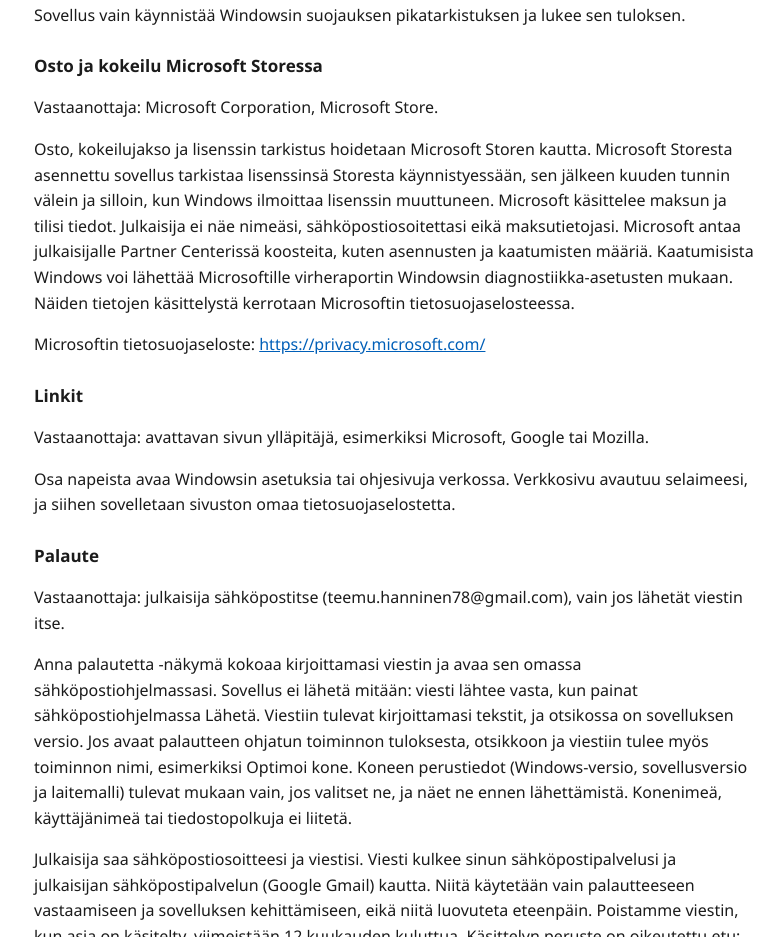
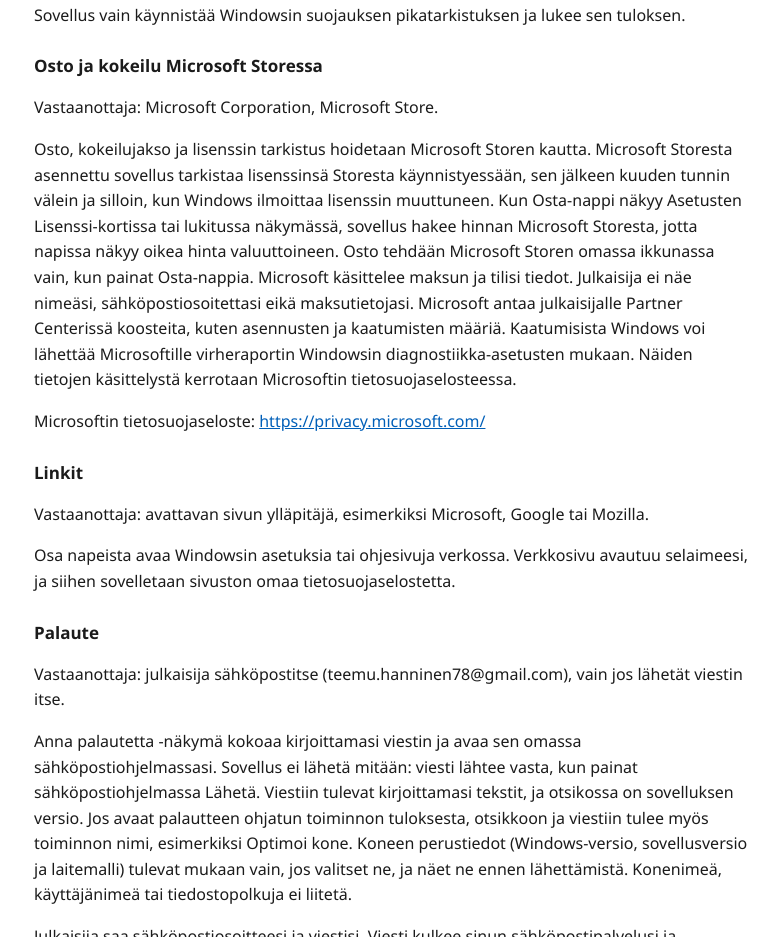
Before and after one commit to teemuhanninen78-rgb/pc-vital-privacy, a plain HTML site: page index.html in a window 1280 px wide. Shown: the part 2706-3643 px from the top of the page, without its empty margins (246-1030 px from the left). Drawn offline with Linux system fonts and the light colour scheme.

Commit message:
Hinnan haku Microsoft Storesta ja osto Storen ikkunassa / Price fetched from the Microsoft Store, purchase in the Store window

```diff
--- a/index.html
+++ b/index.html
@@ -55,7 +55,7 @@ a{color:var(--accent)}
 <p>Sovellus vain k&#228;ynnist&#228;&#228; Windowsin suojauksen pikatarkistuksen ja lukee sen tuloksen.</p>
 <h3>Osto ja kokeilu Microsoft Storessa</h3>
 <p>Vastaanottaja: Microsoft Corporation, Microsoft Store.</p>
-<p>Osto, kokeilujakso ja lisenssin tarkistus hoidetaan Microsoft Storen kautta. Microsoft Storesta asennettu sovellus tarkistaa lisenssins&#228; Storesta k&#228;ynnistyess&#228;&#228;n, sen j&#228;lkeen kuuden tunnin v&#228;lein ja silloin, kun Windows ilmoittaa lisenssin muuttuneen. Microsoft k&#228;sittelee maksun ja tilisi tiedot. Julkaisija ei n&#228;e nime&#228;si, s&#228;hk&#246;postiosoitettasi eik&#228; maksutietojasi. Microsoft antaa julkaisijalle Partner Centeriss&#228; koosteita, kuten asennusten ja kaatumisten m&#228;&#228;ri&#228;. Kaatumisista Windows voi l&#228;hett&#228;&#228; Microsoftille virheraportin Windowsin diagnostiikka-asetusten mukaan. N&#228;iden tietojen k&#228;sittelyst&#228; kerrotaan Microsoftin tietosuojaselosteessa.</p>
+<p>Osto, kokeilujakso ja lisenssin tarkistus hoidetaan Microsoft Storen kautta. Microsoft Storesta asennettu sovellus tarkistaa lisenssins&#228; Storesta k&#228;ynnistyess&#228;&#228;n, sen j&#228;lkeen kuuden tunnin v&#228;lein ja silloin, kun Windows ilmoittaa lisenssin muuttuneen. Kun Osta-nappi n&#228;kyy Asetusten Lisenssi-kortissa tai lukitussa n&#228;kym&#228;ss&#228;, sovellus hakee hinnan Microsoft Storesta, jotta napissa n&#228;kyy oikea hinta valuuttoineen. Osto tehd&#228;&#228;n Microsoft Storen omassa ikkunassa vain, kun painat Osta-nappia. Microsoft k&#228;sittelee maksun ja tilisi tiedot. Julkaisija ei n&#228;e nime&#228;si, s&#228;hk&#246;postiosoitettasi eik&#228; maksutietojasi. Microsoft antaa julkaisijalle Partner Centeriss&#228; koosteita, kuten asennusten ja kaatumisten m&#228;&#228;ri&#228;. Kaatumisista Windows voi l&#228;hett&#228;&#228; Microsoftille virheraportin Windowsin diagnostiikka-asetusten mukaan. N&#228;iden tietojen k&#228;sittelyst&#228; kerrotaan Microsoftin tietosuojaselosteessa.</p>
 <p>Microsoftin tietosuojaseloste: <a href="https://privacy.microsoft.com/">https://privacy.microsoft.com/</a></p>
 <h3>Linkit</h3>
 <p>Vastaanottaja: avattavan sivun yll&#228;pit&#228;j&#228;, esimerkiksi Microsoft, Google tai Mozilla.</p>
```
Also changed, not shown: en/index.html (+1 -1 lines).
